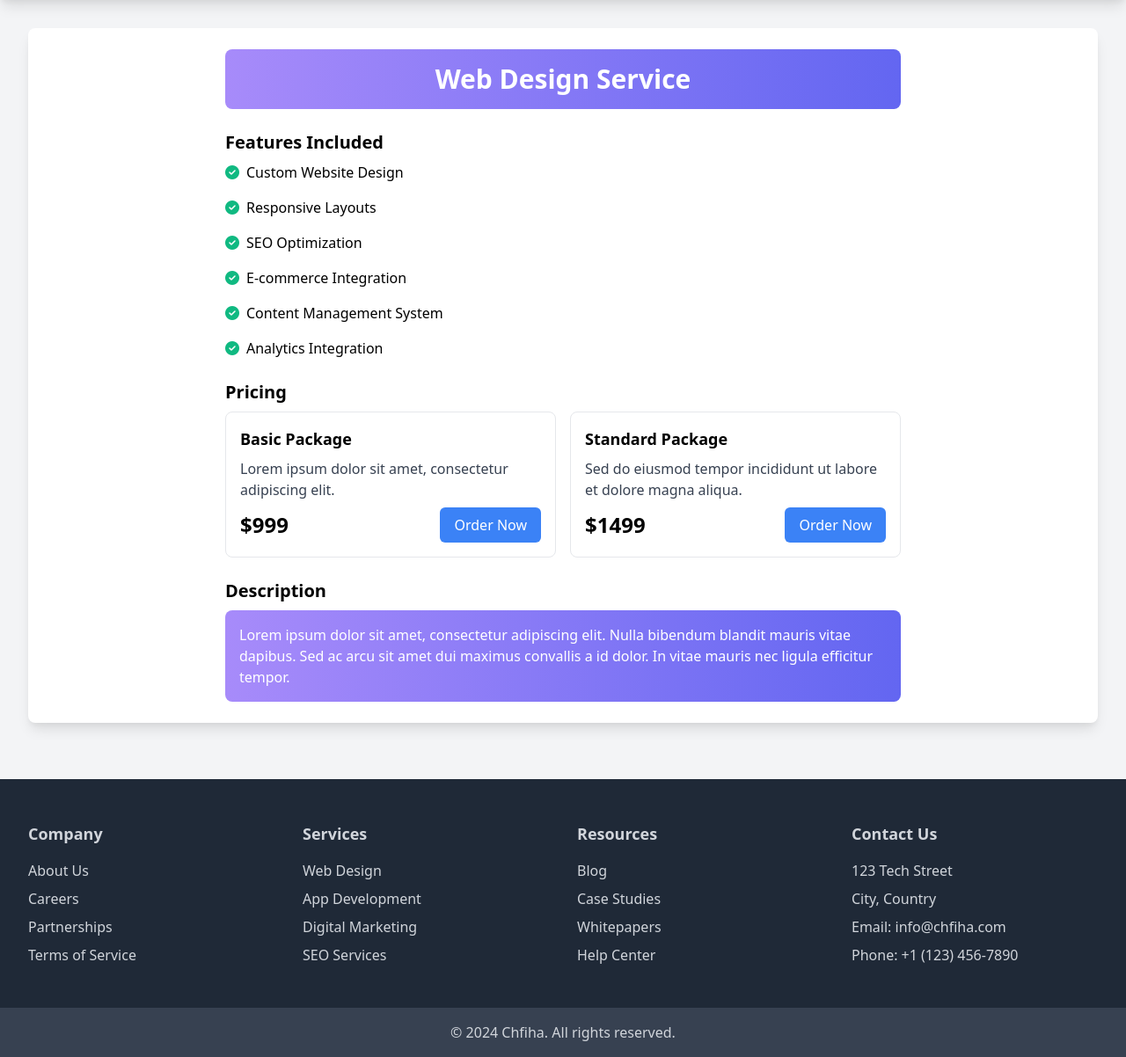
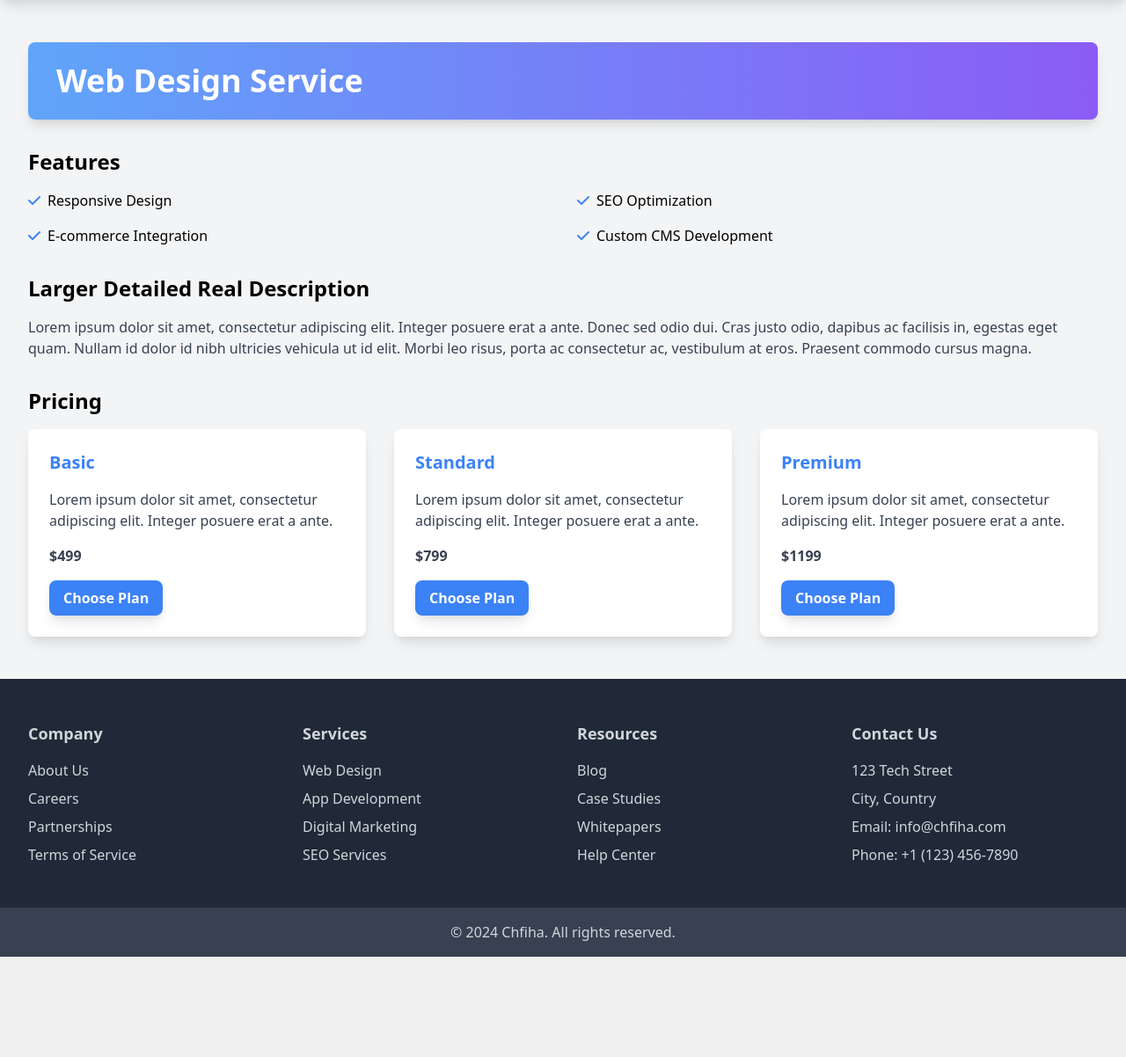
Before and after one commit to Raf-Mos/Chfiha, a Django app: template chfiha/templates/service.html in a window 1280 px wide. Shown: the part 64-1266 px from the top of the page at 88% size. After the commit the page ends 1152 px from the top, so only its background shows below. Run offline with Django 5.2, Linux system fonts and the light colour scheme; the template is opened without the code that fills it, so the values that code supplies are empty.

Commit message:
service update

```diff
--- a/chfiha/templates/service.html
+++ b/chfiha/templates/service.html
@@ -4,86 +4,72 @@
 {% block content %}
 
     <!-- Main Content -->
-    <main class="max-w-7xl mx-auto px-4 sm:px-6 lg:px-8 py-8">
+    <main class="max-w-7xl mx-auto py-12 px-4 sm:px-6 lg:px-8">
 
-        <!-- Service Details Section -->
-        <section class="bg-white rounded-lg shadow-lg p-6 mb-8">
-            <div class="max-w-3xl mx-auto">
-                <!-- Gradient rectangle with service name -->
-                <div class="bg-gradient-to-r from-purple-400 to-indigo-500 text-white text-center py-4 mb-6 rounded-lg">
-                    <h1 class="text-3xl font-bold">Web Design Service</h1>
+        <!-- Service Banner with Gradient -->
+        <div class="bg-gradient-to-r from-blue-400 to-purple-500 text-white py-6 px-8 rounded-lg shadow-lg mb-8">
+            <h1 class="text-4xl font-bold">Web Design Service</h1>
         </div>
-                <!-- Feature Sections -->
-                <div class="mb-6">
-                    <h2 class="text-xl font-semibold mb-2">Features Included</h2>
-                    <div class="space-y-4">
-                        <!-- Feature 1 -->
-                        <div class="flex items-start space-x-2">
-                            <span class="text-green-500"><i class="fas fa-check-circle"></i></span>
-                            <span>Custom Website Design</span>
-                        </div>
-                        <!-- Feature 2 -->
-                        <div class="flex items-start space-x-2">
-                            <span class="text-green-500"><i class="fas fa-check-circle"></i></span>
-                            <span>Responsive Layouts</span>
-                        </div>
-                        <!-- Feature 3 -->
-                        <div class="flex items-start space-x-2">
-                            <span class="text-green-500"><i class="fas fa-check-circle"></i></span>
+
+        <!-- Features Section -->
+        <section class="mb-8">
+            <h2 class="text-2xl font-semibold mb-4">Features</h2>
+            <ul class="grid grid-cols-1 md:grid-cols-2 gap-y-4 gap-x-8">
+                <li class="flex items-center space-x-2">
+                    <i class="fas fa-check text-blue-500"></i>
+                    <span>Responsive Design</span>
+                </li>
+                <li class="flex items-center space-x-2">
+                    <i class="fas fa-check text-blue-500"></i>
                     <span>SEO Optimization</span>
-                        </div>
-                        <!-- Feature 4 -->
-                        <div class="flex items-start space-x-2">
-                            <span class="text-green-500"><i class="fas fa-check-circle"></i></span>
+                </li>
+                <li class="flex items-center space-x-2">
+                    <i class="fas fa-check text-blue-500"></i>
                     <span>E-commerce Integration</span>
-                        </div>
-                        <!-- Feature 5 -->
-                        <div class="flex items-start space-x-2">
-                            <span class="text-green-500"><i class="fas fa-check-circle"></i></span>
-                            <span>Content Management System</span>
-                        </div>
-                        <!-- Feature 6 -->
-                        <div class="flex items-start space-x-2">
-                            <span class="text-green-500"><i class="fas fa-check-circle"></i></span>
-                            <span>Analytics Integration</span>
-                        </div>
-                    </div>
-                </div>
-                <!-- Pricing Selection -->
-                <div class="mb-6">
-                    <h2 class="text-xl font-semibold mb-2">Pricing</h2>
-                    <div class="grid grid-cols-1 md:grid-cols-2 gap-4">
+                </li>
+                <li class="flex items-center space-x-2">
+                    <i class="fas fa-check text-blue-500"></i>
+                    <span>Custom CMS Development</span>
+                </li>
+            </ul>
+        </section>
+
+        <!-- Larger Detailed Real Description -->
+        <section class="mb-8">
+            <h2 class="text-2xl font-semibold mb-4">Larger Detailed Real Description</h2>
+            <p class="text-gray-700">
+                Lorem ipsum dolor sit amet, consectetur adipiscing elit. Integer posuere erat a ante. Donec sed odio dui. Cras justo odio, dapibus ac facilisis in, egestas eget quam.
+                Nullam id dolor id nibh ultricies vehicula ut id elit. Morbi leo risus, porta ac consectetur ac, vestibulum at eros. Praesent commodo cursus magna.
+            </p>
+        </section>
+
+        <!-- Pricing Section -->
+        <section>
+            <h2 class="text-2xl font-semibold mb-4">Pricing</h2>
+            <div class="grid grid-cols-1 md:grid-cols-3 gap-8">
                 <!-- Pricing Option 1 -->
-                        <div class="border border-gray-200 rounded-lg p-4">
-                            <h3 class="text-lg font-semibold mb-2">Basic Package</h3>
-                            <p class="text-gray-700 mb-2">Lorem ipsum dolor sit amet, consectetur adipiscing elit.</p>
-                            <div class="flex justify-between items-center">
-                                <span class="text-2xl font-bold">$999</span>
-                                <button class="bg-blue-500 hover:bg-blue-600 text-white px-4 py-2 rounded-md focus:outline-none">Order Now</button>
-                            </div>
+                <div class="bg-white rounded-lg shadow-lg p-6">
+                    <h3 class="text-xl font-semibold text-blue-500 mb-4">Basic</h3>
+                    <p class="text-gray-700 mb-4">Lorem ipsum dolor sit amet, consectetur adipiscing elit. Integer posuere erat a ante.</p>
+                    <p class="text-gray-700 font-bold mb-4">$499</p>
+                    <button class="bg-blue-500 hover:bg-blue-600 text-white font-bold py-2 px-4 rounded-lg shadow-lg focus:outline-none">Choose Plan</button>
                 </div>
                 <!-- Pricing Option 2 -->
-                        <div class="border border-gray-200 rounded-lg p-4">
-                            <h3 class="text-lg font-semibold mb-2">Standard Package</h3>
-                            <p class="text-gray-700 mb-2">Sed do eiusmod tempor incididunt ut labore et dolore magna aliqua.</p>
-                            <div class="flex justify-between items-center">
-                                <span class="text-2xl font-bold">$1499</span>
-                                <button class="bg-blue-500 hover:bg-blue-600 text-white px-4 py-2 rounded-md focus:outline-none">Order Now</button>
+                <div class="bg-white rounded-lg shadow-lg p-6">
+                    <h3 class="text-xl font-semibold text-blue-500 mb-4">Standard</h3>
+                    <p class="text-gray-700 mb-4">Lorem ipsum dolor sit amet, consectetur adipiscing elit. Integer posuere erat a ante.</p>
+                    <p class="text-gray-700 font-bold mb-4">$799</p>
+                    <button class="bg-blue-500 hover:bg-blue-600 text-white font-bold py-2 px-4 rounded-lg shadow-lg focus:outline-none">Choose Plan</button>
                 </div>
-                        </div>
-                    </div>
-                </div>
-                <!-- Description -->
-                <div>
-                    <h2 class="text-xl font-semibold mb-2">Description</h2>
-                    <div class="bg-gradient-to-r from-purple-400 to-indigo-500 text-white p-4 rounded-lg">
-                        <p>Lorem ipsum dolor sit amet, consectetur adipiscing elit. Nulla bibendum blandit mauris vitae dapibus. Sed ac arcu sit amet dui maximus convallis a id dolor. In vitae mauris nec ligula efficitur tempor.</p>
-                    </div>
+                <!-- Pricing Option 3 -->
+                <div class="bg-white rounded-lg shadow-lg p-6">
+                    <h3 class="text-xl font-semibold text-blue-500 mb-4">Premium</h3>
+                    <p class="text-gray-700 mb-4">Lorem ipsum dolor sit amet, consectetur adipiscing elit. Integer posuere erat a ante.</p>
+                    <p class="text-gray-700 font-bold mb-4">$1199</p>
+                    <button class="bg-blue-500 hover:bg-blue-600 text-white font-bold py-2 px-4 rounded-lg shadow-lg focus:outline-none">Choose Plan</button>
                 </div>
             </div>
         </section>
-
     </main>
 
-
 {% endblock content %}
```
Lines whose indentation alone changed are shown as unchanged.
